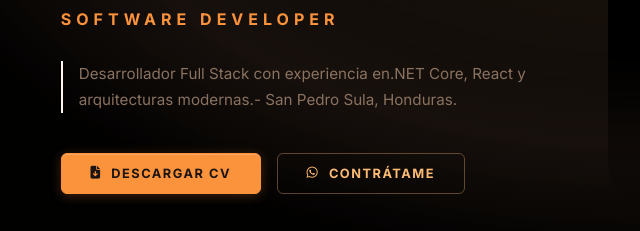
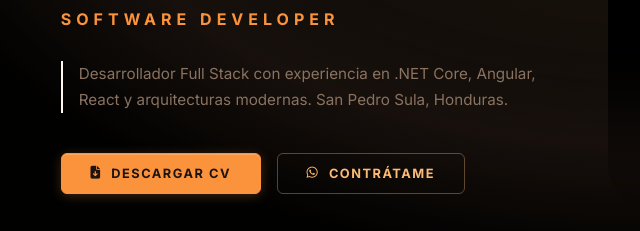
Before and after one commit to Josidkk/Deb_Portfolio, a website built with Vite: page index.html in a window 1280 px wide. Both pictures are taken after a click on the element 214 px from the left and 58 px from the top of the page. Shown: the part 495-726 px from the top of the page, 0-640 px from the left. Built offline with nearby package versions, Linux system fonts and the light colour scheme.

Commit message:
feat : info

```diff
--- a/index.html
+++ b/index.html
@@ -64,11 +64,11 @@
                     </div>
                     <h1 class="hero-title">DEYBY<br>DERAS</h1>
                     <p class="hero-sub">SOFTWARE DEVELOPER</p>
-                    <p class="hero-description">Desarrollador Full Stack con experiencia en.NET Core, React y
-                        arquitecturas modernas.- San Pedro Sula, Honduras.</p>
+                    <p class="hero-description">Desarrollador Full Stack con experiencia en .NET Core, Angular, React y
+                        arquitecturas modernas.  San Pedro Sula, Honduras.</p>
 
                     <div class="hero-buttons desktop-only">
-                        <a href="/assets/Deyby_Cardenas_CV.pdf" download="Deyby_Cardenas_CV.pdf" target="_blank"
+                        <a href="/assets/Deyby_Cardenas_Curriculum.pdf" download="Deyby_Cardenas_Curriculum.pdf" target="_blank"
                             rel="noopener noreferrer" class="download-btn">
                             <i class="fas fa-file-download"></i>
                             <span>Descargar CV</span>
```
